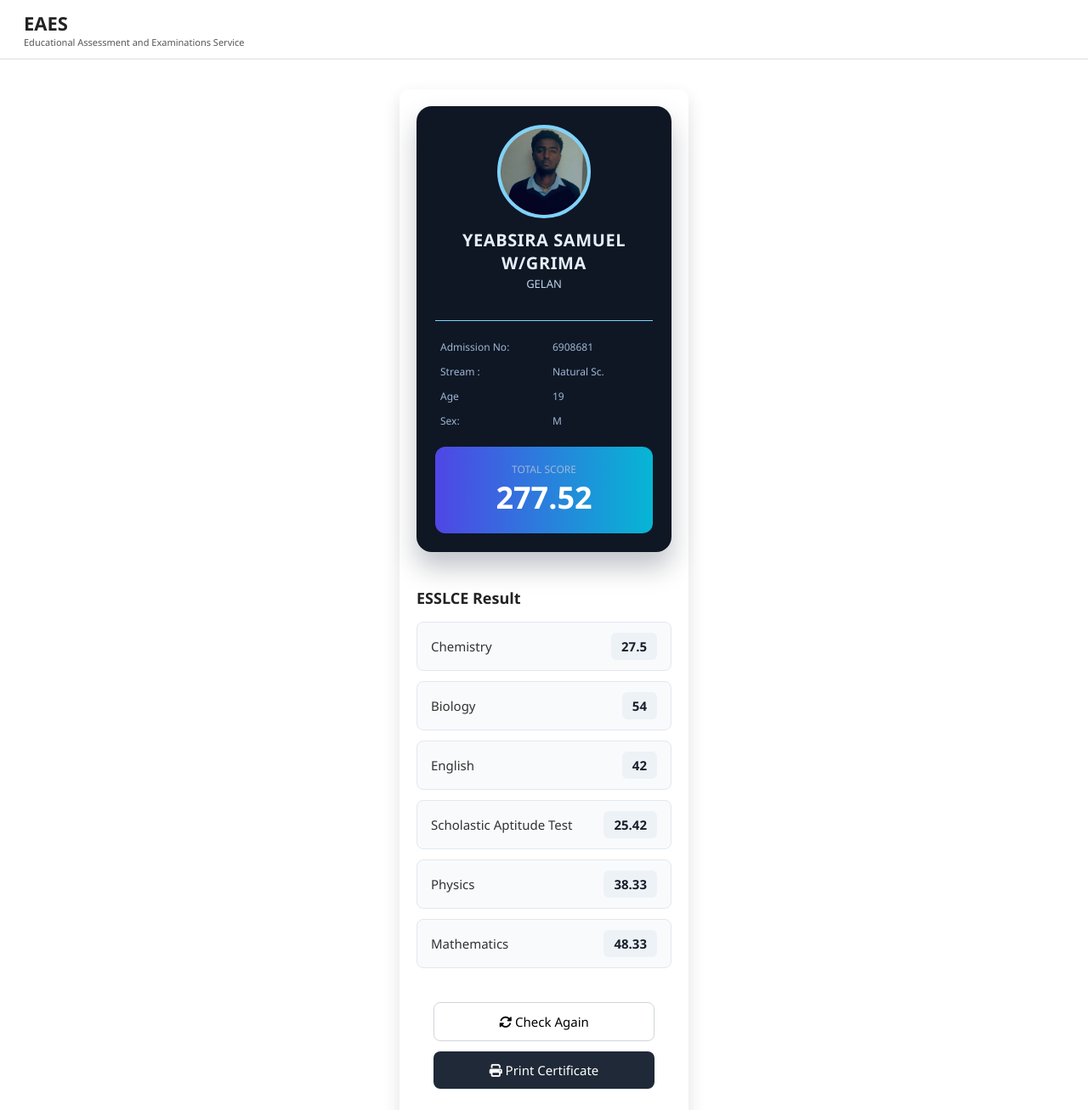
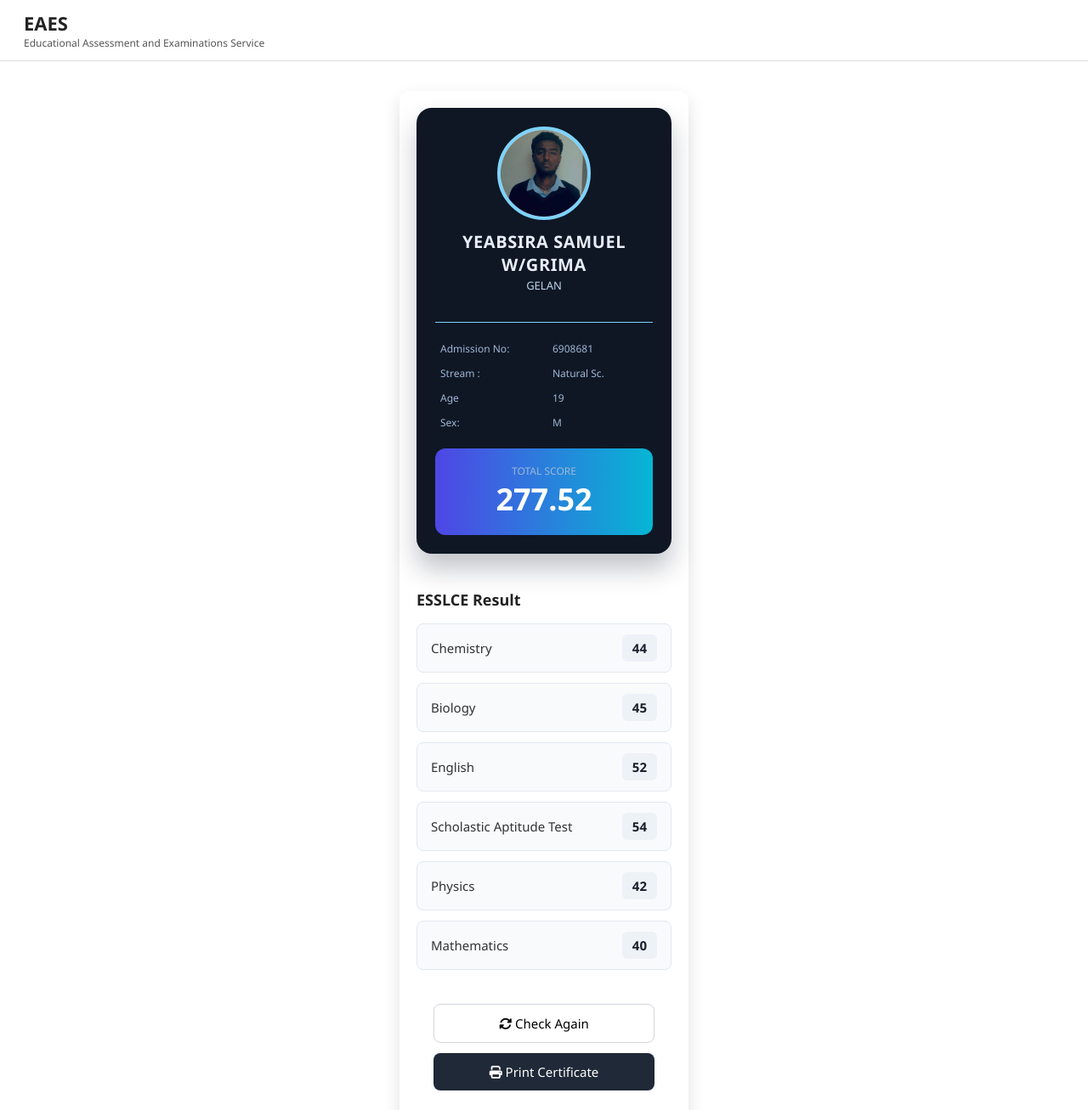
Before and after one commit to Abelmesfin0954/yab, a plain HTML site: page index.html in a window 1280 px wide. Shown: the top 1307 px of the page at 85% size. Drawn offline with Linux system fonts and the light colour scheme.

Commit message:
Update index.html

```diff
--- a/index.html
+++ b/index.html
@@ -301,7 +301,7 @@
 
         .logo p {
             margin: 0;
-            font-size: 11px;
+            font-size: 12px;
             color: #555;
         }
 
@@ -535,27 +535,27 @@
 
                 <div class="subject">
                     <span>Chemistry</span>
-                    <span class="score">27.5</span>
+                    <span class="score">44</span>
                 </div>
                 <div class="subject">
                     <span>Biology</span>
+                    <span class="score">45</span>
+                </div>
+                <div class="subject">
+                    <span>English</span>
+                    <span class="score">52</span>
+                </div>
+                <div class="subject">
+                    <span>Scholastic Aptitude Test</span>
                     <span class="score">54</span>
                 </div>
                 <div class="subject">
-                    <span>English</span>
+                    <span>Physics</span>
                     <span class="score">42</span>
                 </div>
                 <div class="subject">
-                    <span>Scholastic Aptitude Test</span>
-                    <span class="score">25.42</span>
-                </div>
-                <div class="subject">
-                    <span>Physics</span>
-                    <span class="score">38.33</span>
-                </div>
-                <div class="subject">
                     <span>Mathematics</span>
-                    <span class="score">48.33</span>
+                    <span class="score">40</span>
                 </div>
 
                 <div class="actions">
```
